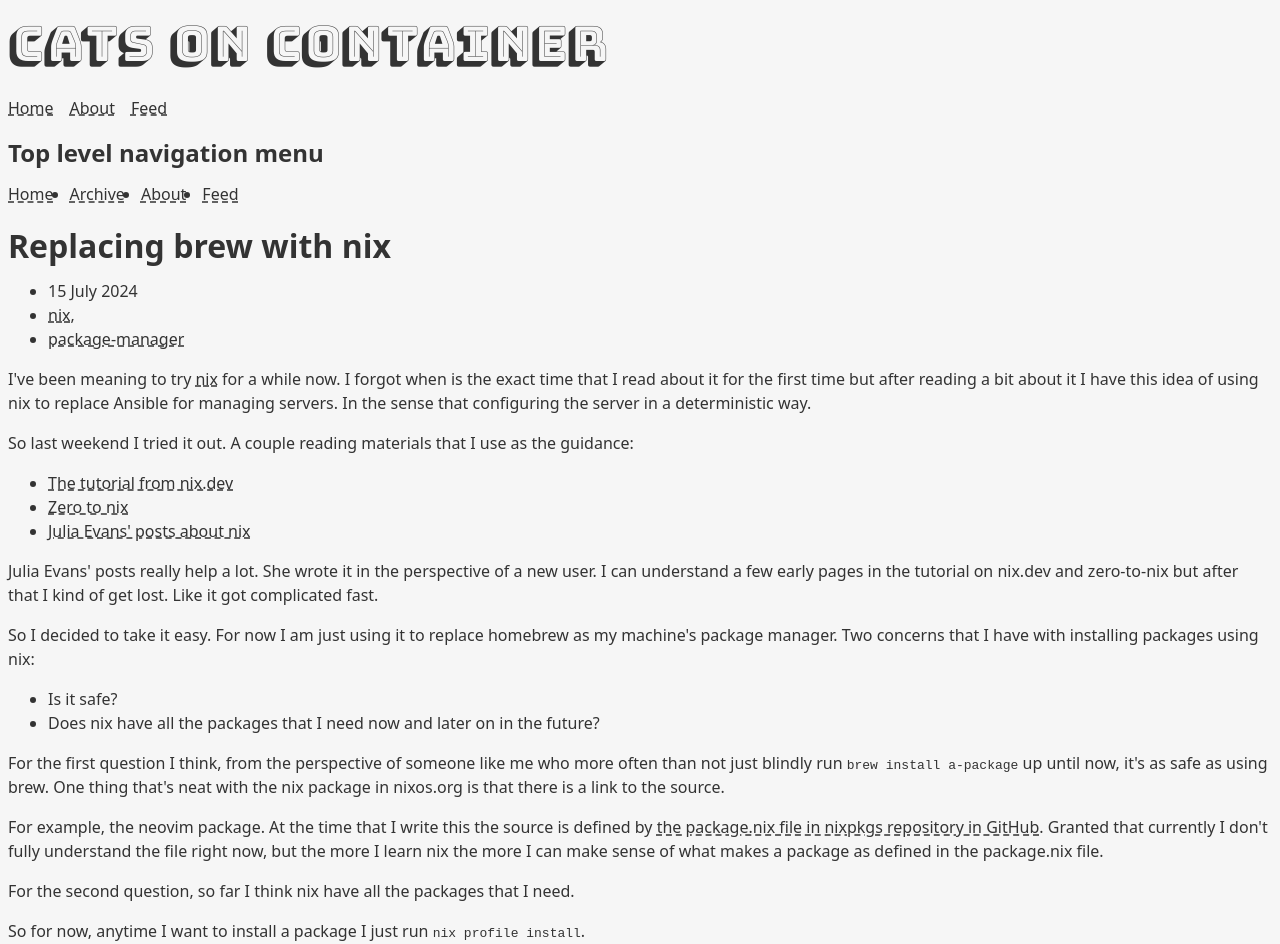
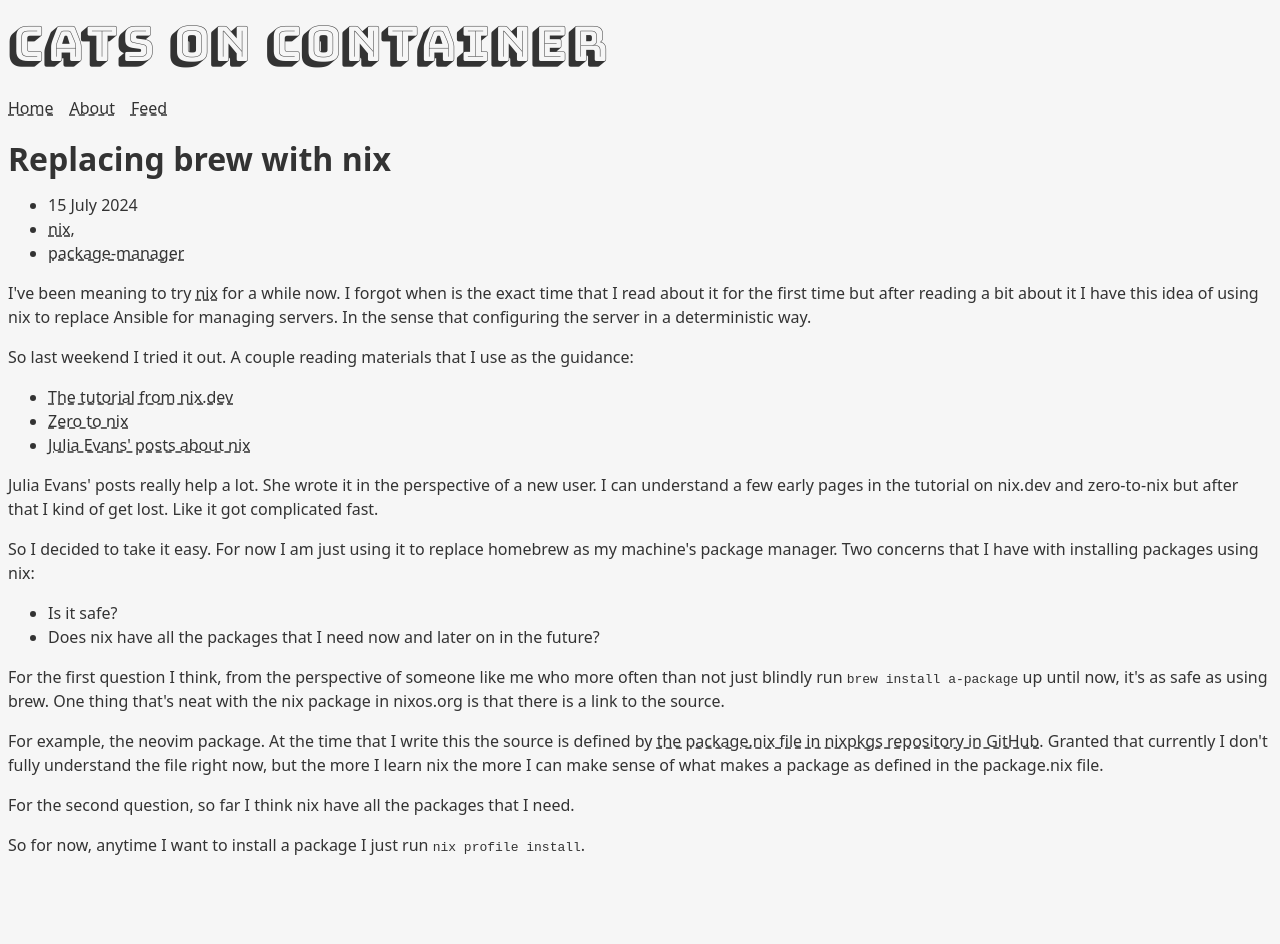
Before and after one commit to rizaldim/catsoncontainer.com, an Eleventy site: page content/blog/nix-brew.html in a window 1280 px wide. After the commit the page ends 858 px from the top, so only its background shows below. Built offline with nearby package versions, Linux system fonts and the light colour scheme; Eleventy itself is replaced by a stand-in of ours; files that its build step writes are made by us from their sources.

Commit message:
Edit some files

```diff
--- a/content/blog/nix-brew.html
+++ b/content/blog/nix-brew.html
@@ -1,33 +1,3 @@
-<!doctype html>
-<html lang="en">
-<head>
-  <meta charset="utf-8">
-  <meta name="viewport" content="width=device-width, initial-scale=1.0">
-  <meta name="description" content="Trying out nix and my experiment on using it to replace homebrew on MacOS">
-
-  <title>Replacing brew with nix</title>
-
-  <link rel="stylesheet" href="/reset.css">
-  <link rel="stylesheet" href="/style.css">
-
-  <link rel="alternate" href="feed/feed.xml" type="application/atom+xml" title="Cats on container">
-</head>
-
-<body>
-
-<header>
-  <nav>
-    <h2 id="top-level-navigation-menu">Top level navigation menu</h2>
-    <ul>
-      <li><a href="/">Home</a></li>
-      <li><a href="/blog/">Archive</a></li>
-      <li><a href="/about/">About</a></li>
-      <li><a href="/feed/feed.xml">Feed</a></li>
-    </ul>
-  </nav>
-</header>
-
-<main id="skip">
 
 <h1>Replacing brew with nix</h1>
 
@@ -92,8 +62,3 @@ file.
 <p>For the second question, so far I think nix have all the packages that I need.</p>
 
 <p>So for now, anytime I want to install a package I just run <code>nix profile install</code>.</p>
-
-</main>
-
-</body>
-</html>
```
Also changed, not shown: 1 other file.
